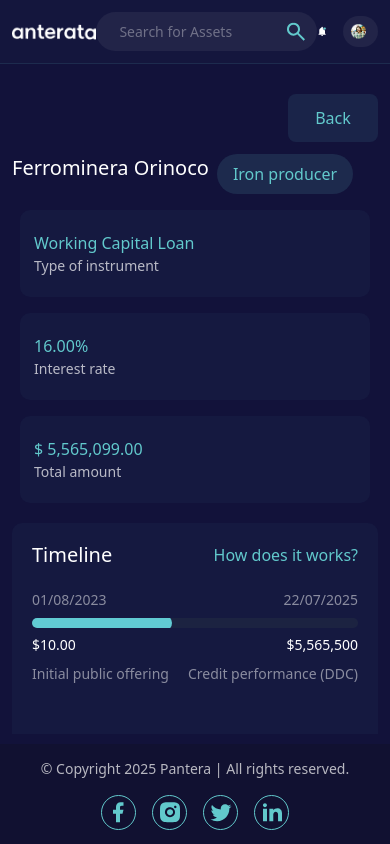
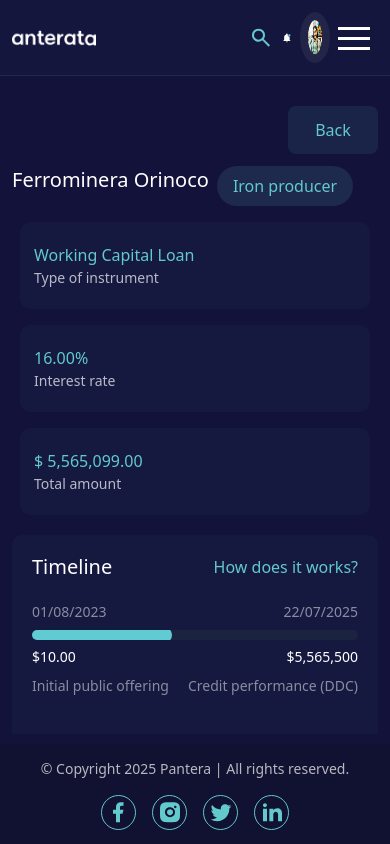
Before and after one commit to Nehaboora033/anterata, a React (Vite) app: page / in a window 390 px wide. Built offline with nearby package versions, Linux system fonts and the light colour scheme.

Commit message:
completed

```diff
--- a/package.json
+++ b/package.json
@@ -11,6 +11,7 @@
   },
   "dependencies": {
     "@tailwindcss/vite": "^4.1.11",
+    "hamburger-react": "^2.5.2",
     "react": "^19.1.0",
     "react-dom": "^19.1.0",
     "react-router-dom": "^7.7.0",
--- a/src/components/common/Header.jsx
+++ b/src/components/common/Header.jsx
@@ -4,12 +4,18 @@
 import { Arrow, Logout, Notification, Profile, SearchIcon, Setting } from '../../utils/icon'
 import Data from './Data'
 import profileimg from './../../assets/png/profileimg.png'
+import Hamburger from 'hamburger-react'
+import { SideBar_Data, Sidebar_DownData } from './../../utils/helper'
+import { NavLink } from 'react-router-dom'
+import Description from './Description'
 
 
 
 const Header = () => {
   const [rotated, setRotated] = useState(false);
+  const [isOpen, setisOpen] = useState(false);
   const [open, setOpen] = useState(false);
+  const [activeIndex, setActiveIndex] = useState(null);
   const toggleDropdown = () => {
     setOpen((prev) => !prev);
     setRotated((prev) => !prev); // <-- add this line to rotate the arrow
@@ -18,30 +24,88 @@
     <div className='max-w-[1440px] mx-auto p-3 w-full bg-[#14163D] border-[#1D2B4E] border-b flex items-center justify-between '>
       <img src={logo} alt="logo" className='w-[94px] h-[16px] cursor-pointer hover:scale-105' />
       <div className='max-w-[401px] w-full'>
-        <Input placeholderText={'Search for Assets'} svg={SearchIcon} inputclass={'py-[9px] max-w-[401px] relative max-w-[401px] w-full pl-[23px] pr-[10px] bg-[#222448] rounded-[44px]'} />
-        {/* <SearchIcon className={'cursor-pointer hover:scale-105'} /> */ }
+        <Input placeholderText={'Search for Assets'} svg={SearchIcon} inputclass={'py-[9px]  sm:flex hidden max-w-[401px] relative max-w-[401px] w-full pl-[23px] pr-[10px] bg-[#222448] rounded-[44px]'} />
+        {/* <SearchIcon className={'cursor-pointer hover:scale-105'} /> */}
         {/* </Input> */}
       </div>
-      <div className='flex gap-4 items-center'>
-          <Notification className={'cursor-pointer'} />
-        <div className=' relative text-left rounded-[33px] bg-[#222448] cursor-pointer flex gap-[9px] items-center p-2 pr-[12px]' onClick={toggleDropdown}>
-          <img src={profileimg} alt="image" />
+      <div className='flex sm:gap-4 gap-2 items-center'>
+        <Notification className={'cursor-pointer w-[24px] h-[24px]'} />
+        <div className=' relative text-left rounded-[100%] sm:rounded-[33px] bg-[#222448]  cursor-pointer flex gap-[9px] items-center p-2 md:pr-[12px]' onClick={toggleDropdown}>
+          <img src={profileimg} alt="image" className='w-[35px] h-[35px] flex-shrink-0' />
           <button className='md:flex gap-[15px]  items-center hidden'   >
             <span className='font-normal text-base text-white'>Jhon Doe</span>
-            <Arrow className={`transition-all duration-500 ${rotated?'rotate-180':'rotate-0'}`}/>
+            <Arrow className={`transition-all duration-500 ${rotated ? 'rotate-180' : 'rotate-0'}`} />
           </button>
         </div>
-          {/* Dropdown menu */}
-          {open && (
+        {/* Dropdown menu */}
+        {open && (
           <div className="absolute top-[8%] right-[12px] mt-2 w-44 origin-top-right rounded-md bg-[#222448] shadow-lg   z-50">
-              <div className="p-2 text-sm text-gray-700">
+            <div className="p-2 text-sm text-gray-700">
               <Data titleText={'Profile'} svg={Profile} className='gap-[8px] px-4 py-2 rounded-[10px] hover:bg-[#62C9CC]' />
               <Data titleText={'Setting'} svg={Setting} className='gap-[8px] px-4 py-2 rounded-[10px] hover:bg-[#62C9CC]' />
               <Data titleText={'Logout'} svg={Logout} className='gap-[8px] px-4 py-2 rounded-[10px] hover:bg-[#62C9CC]' />
-              </div>
             </div>
-          )}
+          </div>
+        )}
       </div>
+
+
+
+      {/* hamburger */}
+      <div className="sm:hidden">
+        <Hamburger toggled={isOpen} toggle={setisOpen} />
+      </div>
+
+      {/* Mobile Sidebar — place this after header layout (NOT inside the flex row) */}
+      <div
+        className={`
+    fixed top-0 right-0 h-full w-full bg-[#1A2449] z-50 p-4 md:hidden
+    transform transition-transform duration-700 ease-in-out
+    ${isOpen ? 'translate-x-0' : 'translate-x-full'}
+  `}
+      >
+        {/* hamburger inside to close */}
+        <div className="flex justify-end mb-4">
+          <Hamburger toggled={isOpen} toggle={setisOpen} />
+        </div>
+
+        {/* Sidebar content */}
+        {SideBar_Data.map((item, index) => (
+          <NavLink
+            to={item.link}
+            onClick={() => {
+              setActiveIndex(index);
+              setisOpen(false);
+            }}
+            key={index}
+            className={`flex items-center gap-3 mb-2 group py-[10px] px-4 hover:bg-[#222448] hover:rounded-[4px] ${activeIndex === index ? 'bg-[#62C9CC] rounded-[4px]' : ''
+              }`}
+          >
+            <item.icon
+              className={`text-[#B8B9C5] group-hover:text-white transition-colors duration-200 ${activeIndex === index ? 'text-white' : ''
+                }`}
+            />
+            <Description className={`text-[#B8B9C5] group-hover:text-white ${activeIndex === index ? 'text-white' : ''
+              }`}>
+              {item.name}
+            </Description>
+          </NavLink>
+        ))}
+
+        {Sidebar_DownData.map((item, index) => (
+          <div
+            key={index}
+            className="flex items-center cursor-pointer gap-3 mb-2 py-[10px] group px-4 hover:bg-[#222448] hover:rounded-[4px]"
+          >
+            <item.icon className="text-[#B8B9C5] group-hover:text-white transition-colors duration-200" />
+            <Description className="text-[#B8B9C5] group-hover:text-white transition-colors duration-200">
+              {item.name}
+            </Description>
+          </div>
+        ))}
+      </div>
+
+
     </div>
   )
 }
--- a/src/components/common/SideNavBar.jsx
+++ b/src/components/common/SideNavBar.jsx
@@ -5,7 +5,7 @@
 
 const SideNavBar = () => {
   const [activeIndex, setActiveIndex] = useState(null);
-  const location = useLocation();
+
 
   return (
     <div className='hidden min-[1070px]:w-[270px] w-[240px]  py-[14px] pl-[28px] pr-[18px] h-full bg-[#14163D] border-[#1D2B4E] border-r md:flex flex-col justify-between '>
@@ -24,7 +24,7 @@
             <div>
               <item.icon className="text-[#B8B9C5] group-hover:text-white transition-colors duration-200" />
             </div>
-            <Description className={`'text-[#B8B9C5] group-hover:text-white transition-colors duration-200 `}>{item.name} </Description>
+            <Description className={`text-[#B8B9C5] group-hover:text-white transition-colors duration-200 `}>{item.name} </Description>
           </div>
         ))}
       </div>
```
Also changed, not shown: src/utils/helper.js (line endings or trailing spaces), 1 other file (tests, documents, lock files or other folders).
